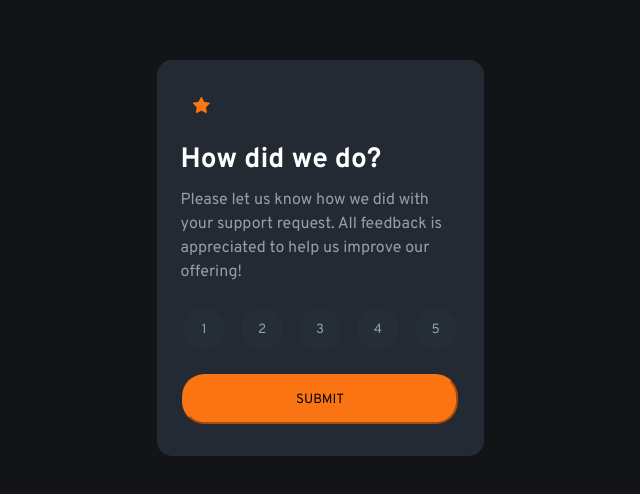
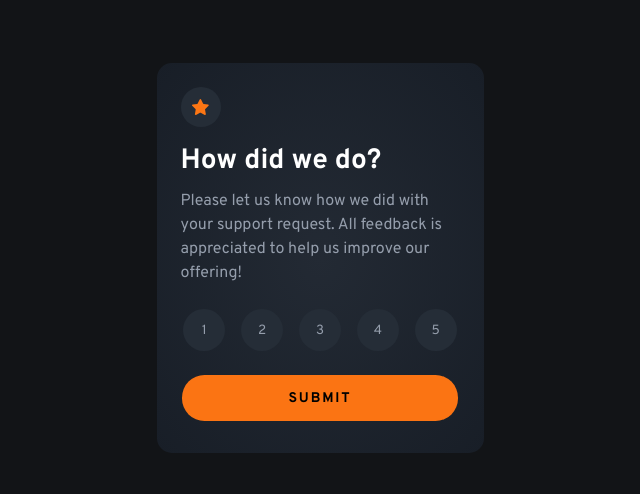
Before and after one commit to Veena-K-Venugopal/fm-interactive-rating, a plain HTML site: page index.html in a window 1280 px wide. Shown: the part 142-636 px from the top of the page, 320-960 px from the left. Drawn offline with Linux system fonts and the light colour scheme.

Commit message:
Fixed background colors of rating screen

```diff
--- a/styles.css
+++ b/styles.css
@@ -21,13 +21,8 @@ body {
 
 main {
     max-width: 327px;
-    /* margin: 154px 24px; */
-
-    /* height: 100%; */
-    /* height: auto; */
     border-radius: 15px;
-    /* border: 1px solid yellow; */
-    background: linear-gradient(#232a34 0%, #232a34 100%, #181E27 100%);
+    background: radial-gradient(#232a34 0%, #181E27 100%);
 }
 
 .rating-card {
@@ -38,14 +33,12 @@ main {
 .svg-wrapper {
     width: 40px;
     height: 40px;
-    /* border: 1px solid purple; */
     display: flex;
     align-items: center;
     justify-content: center;
     margin-top: 1.5rem;
     border-radius: 50%;
-    border: 1px solid var(--dark-blue);
-    /* background-color: #181E27; */
+    background-color: var(--dark-blue);
 }
 
 h1 {
@@ -67,14 +60,11 @@ form {
     flex-direction: column;
     gap: 1.5rem;
     align-items: center;
-    /* border: 1px solid red; */
 }
 
 .rating-wrapper {
-    /* border: 1px solid green; */
     display: flex;
     width: 98%;
-    /* width: 282px; */
     justify-content: space-between;
 }
 
@@ -91,12 +81,13 @@ input[type="button"] {
     margin-bottom: 2rem;
     background-color: var(--orange);
     border-radius: 22.5px;
-    border-color: var(--orange);
+    border: none;
     text-transform: uppercase;
     padding: 0.9rem;
-    /* width: 80%; */
-    /* width: 279px; */
     width: 99%;
+    font-weight: 700;
+    font-size: 0.875rem;
+    letter-spacing: 1.87px;
 }
 
 /* Thank You card styles */
```
